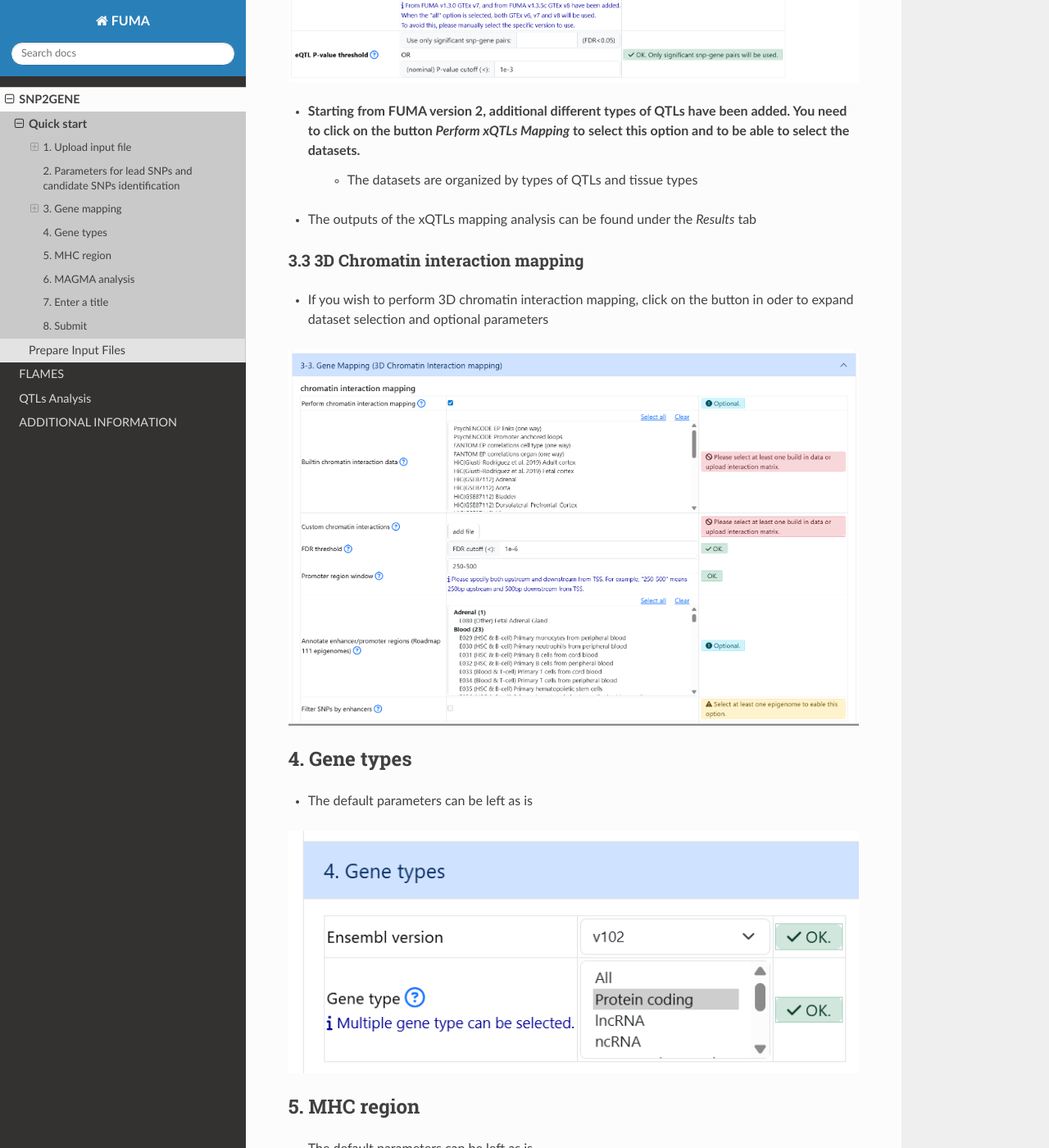
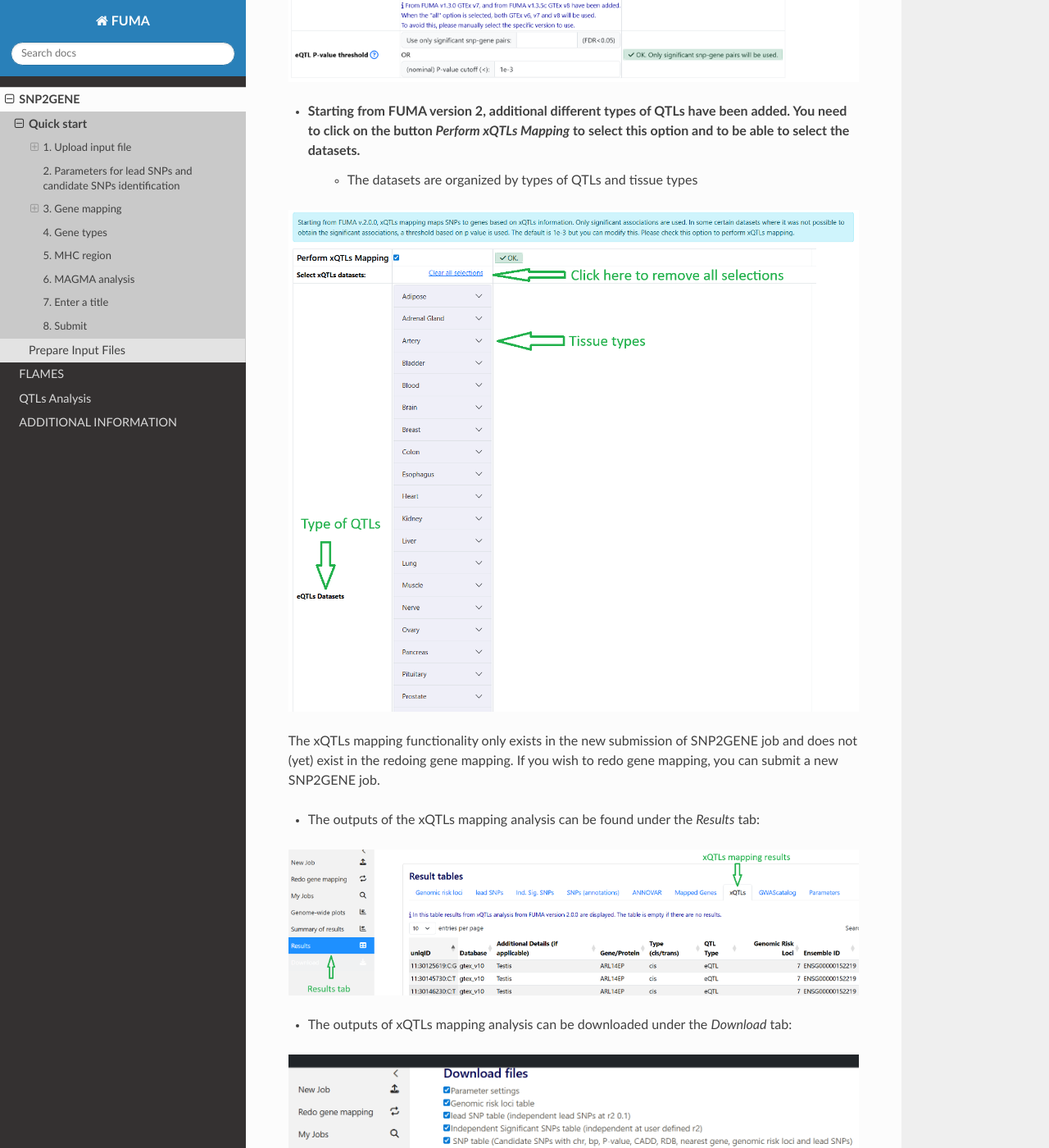
Before and after one commit to tanyaphung/fuma_docs, a Sphinx documentation site: the page built from docs/source/snp2gene/quick_start.rst, in a window 1280 px wide and 1400 px high, scrolled down 3698 px. Shown: the whole window at 82% size. Built offline with Sphinx 7.4.7 and the Read the Docs theme 3.1.0, drawn with Linux system fonts in a browser that asks for light colours.

Commit message:
add additional information on xqtls

```diff
--- a/docs/source/snp2gene/quick_start.rst
+++ b/docs/source/snp2gene/quick_start.rst
@@ -88,11 +88,19 @@ The rest of part 1
 .. image:: xqtls_mapping_options.png
     :width: 800
 
-    .. warning::
 
-    The xQTLs mapping functionality only exists in the new submission of SNP2GENE job and does not (yet) exist in the redoing gene mapping. If you wish to redo gene mapping, you can submit a new SNP2GENE job.
+.. warning::
 
-- The outputs of the xQTLs mapping analysis can be found under the `Results` tab
+The xQTLs mapping functionality only exists in the new submission of SNP2GENE job and does not (yet) exist in the redoing gene mapping. If you wish to redo gene mapping, you can submit a new SNP2GENE job.
+
+- The outputs of the xQTLs mapping analysis can be found under the `Results` tab:
+.. image:: xqtls_mapping_table.png
+    :width: 800
+
+- The outputs of xQTLs mapping analysis can be downloaded under the `Download` tab:
+.. image:: xqtls_mapping_download.png
+    :width: 800
+
 
 3.3 3D Chromatin interaction mapping
 ~~~~~~~~~~~~~~~~~~~~~~~~~~~~~~~~~~~~
```
Also changed, not shown: docs/source/snp2gene/xqtls_mapping_download.png (added), docs/source/snp2gene/xqtls_mapping_table.png (added).
